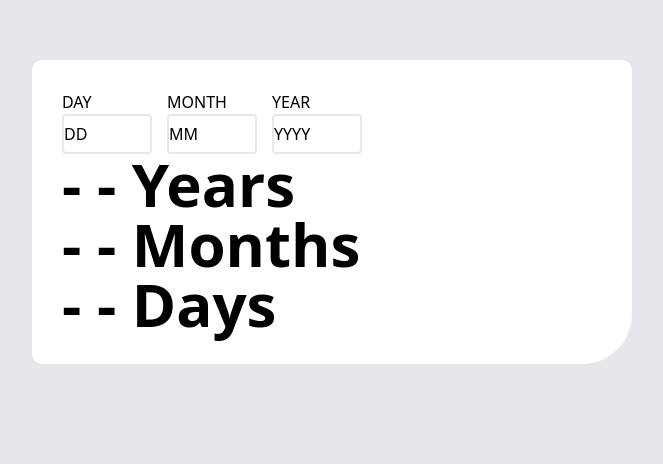
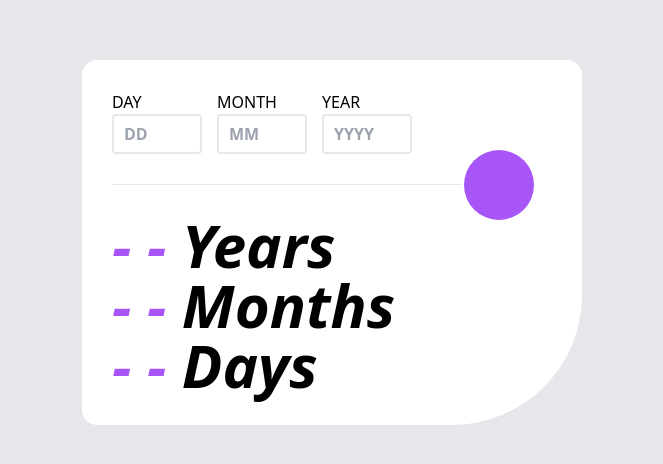
Before and after one commit to NV27/date-calculator, a plain HTML site: page index.html in a window 1280 px wide. Shown: the part 140-604 px from the top of the page, without its empty margins (308-971 px from the left). Drawn offline with nearby package versions, Linux system fonts and the light colour scheme.

Commit message:
more styling and better labels

```diff
--- a/index.html
+++ b/index.html
@@ -9,41 +9,45 @@
 
 <body class="bg-gray-200">
 
-<div class="mega max-w-[600px] mx-auto my-auto">
+<div class="mega max-w-[500px] mx-auto my-auto">
     <div id="calculator">
+        <div class="left max-w-[350px]">
+            <div class="border-b pb-[30px]">
                 <div class="inputs flex gap-[15px]">
-            <form>
-                <p>DAY</p>
-                <input type="text" value="DD" class="border-2 rounded max-w-[90px] h-[40px]">
+                    <form class="flex flex-col">
+                        <label class="" for="day">DAY</label>
+                        <input id="day" type="text" placeholder="DD" class="border-2 rounded max-w-[90px] h-[40px] p-[10px] font-bold focus:border-purple-500">
                     </form>
-            <form>
-                <p>MONTH</p>
-                <input type="text" value="MM" class="border-2 rounded max-w-[90px] h-[40px]">
+                    <form class="flex flex-col">
+                        <label>MONTH</label>
+                        <input type="text" placeholder="MM" class="border-2 rounded max-w-[90px] h-[40px] p-[10px] font-bold focus:border-purple-500">
                     </form>
-            <form>
-                <p>YEAR</p>
-                <input type="text" value="YYYY" class="border-2 rounded max-w-[90px] h-[40px]">
+                    <form class="flex flex-col">
+                        <label>YEAR</label>
+                        <input type="text" placeholder="YYYY" class="border-2 rounded max-w-[90px] h-[40px] p-[10px] font-bold focus:border-purple-500">
                     </form>
                 </div>
+            </div>
 
-        <div class="weird-line">
+            <div class="results flex flex-col mt-[30px]">
+                <div>
+                    <i class="result-y text-6xl text-purple-500 font-bold"> - - </i>
+                    <i class="text-6xl font-bold">Years</i>
+                </div>
+                <div>
+                    <i class="result-m text-6xl text-purple-500 font-bold"> - - </i>
+                    <i class="text-6xl font-bold">Months</i>
+                </div>
+                <div>
+                    <i class="result-d text-6xl text-purple-500 font-bold"> - - </i>
+                    <i class="text-6xl font-bold">Days</i>
+                </div>
 
             </div>
-
-        <div class="results flex flex-col">
-            <div>
-                <b class="result-y text-6xl"> - - </b>
-                <b class="text-6xl">Years</b>
-            </div>
-            <div>
-                <b class="result-m text-6xl"> - - </b>
-                <b class="text-6xl">Months</b>
-            </div>
-            <div>
-                <b class="result-d text-6xl"> - - </b>
-                <b class="text-6xl">Days</b>
         </div>
 
+        <div class="right">
+            <button class="calculate bg-purple-500 rounded-full h-[70px] w-[70px] mt-[60px]"></button>
         </div>
     </div>
 </div>
--- a/style.css
+++ b/style.css
@@ -1,6 +1,8 @@
 #calculator{
     background-color: white;
-    border-radius: 10px 10px 50px 10px;
+    border-radius: 15px 15px 130px 15px;
     margin-top: 200px;
     padding: 30px;
+    display: grid;
+    grid-template-columns: 4fr 1fr;
 }
```
Lines whose indentation alone changed are shown as unchanged.
